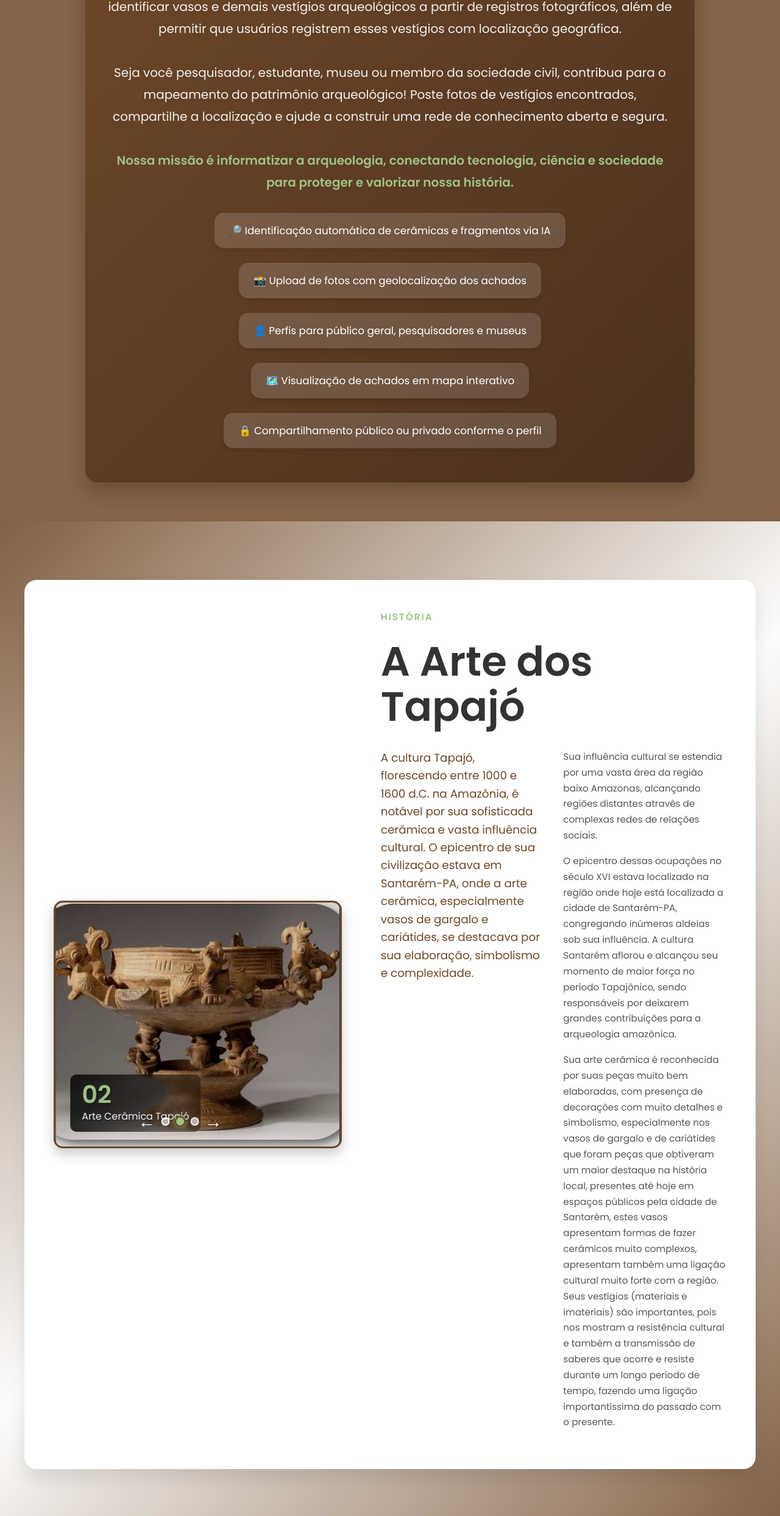
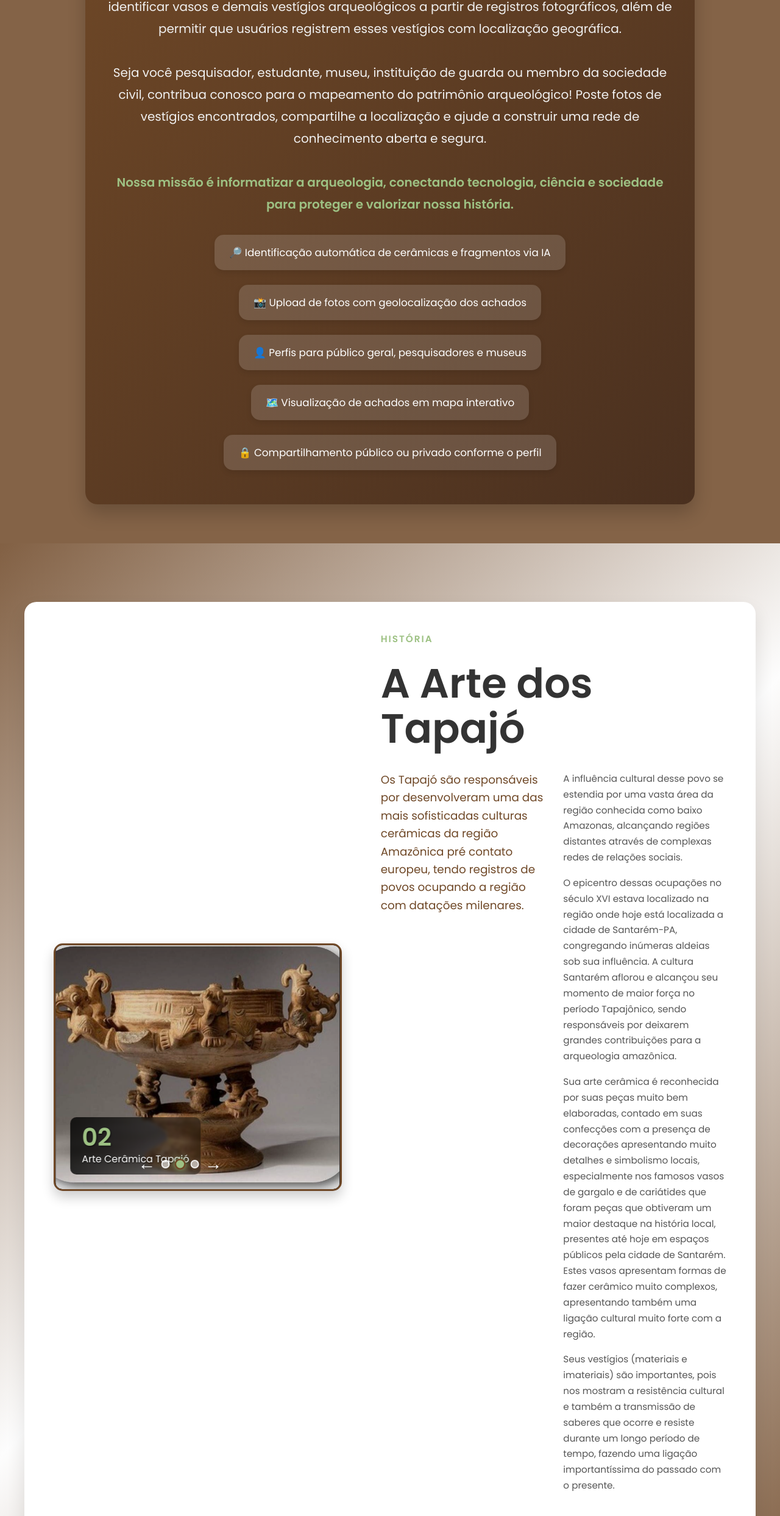
Before and after one commit to mvsiqueiraa/ArqueoTech, a website: page frontend/src/pages/index.html in a window 1280 px wide. Shown: the part 314-2800 px from the top of the page at 61% size. Drawn offline with Linux system fonts and the light colour scheme.

Commit message:
feat: Atualização da navbar e refatoracao das paginas AddArtifact e Index

```diff
--- a/frontend/src/pages/index.html
+++ b/frontend/src/pages/index.html
@@ -33,8 +33,8 @@ Objective: Create the main page of the application
     <div class="about-container">
         <h1 class="about-title">ArqueoTech: Uma Conexão de Saberes</h1>
         <p class="about-desc">
-            O <strong>ArqueoTech</strong> é uma plataforma colaborativa que utiliza inteligência artificial para identificar vasos e demais vestígios arqueológicos a partir de registros fotográficos, além de permitir que usuários registrem esses vestígios com localização geográfica.<br><br>
-            Seja você pesquisador, estudante, museu ou membro da sociedade civil, contribua para o mapeamento do patrimônio arqueológico! Poste fotos de vestígios encontrados, compartilhe a localização e ajude a construir uma rede de conhecimento aberta e segura.<br><br>
+            O <strong>ArqueoTech</strong> tratasse de uma plataforma colaborativa que utiliza inteligência artificial para identificar vasos e demais vestígios arqueológicos a partir de registros fotográficos, além de permitir que usuários registrem esses vestígios com localização geográfica.<br><br>
+            Seja você pesquisador, estudante, museu, instituição de guarda ou membro da sociedade civil, contribua conosco para o mapeamento do patrimônio arqueológico! Poste fotos de vestígios encontrados, compartilhe a localização e ajude a construir uma rede de conhecimento aberta e segura.<br><br>
             <span class="about-highlight">Nossa missão é informatizar a arqueologia, conectando tecnologia, ciência e sociedade para proteger e valorizar nossa história.</span>
         </p>
         <ul class="about-features">
@@ -87,11 +87,12 @@ Objective: Create the main page of the application
             <span class="section-tag">História</span>
             <h2 class="title-large">A Arte dos<br>Tapajó</h2>
             <div class="text-columns">
-                <p class="text-highlight">A cultura Tapajó, florescendo entre 1000 e 1600 d.C. na Amazônia, é notável por sua sofisticada cerâmica e vasta influência cultural. O epicentro de sua civilização estava em Santarém-PA, onde a arte cerâmica, especialmente vasos de gargalo e cariátides, se destacava por sua elaboração, simbolismo e complexidade.</p>
+                <p class="text-highlight">Os Tapajó são responsáveis por desenvolveram uma das mais sofisticadas culturas cerâmicas da região Amazônica pré contato europeu, tendo registros de povos ocupando a região com datações milenares.</p>
                 <div class="text-content">
-                    <p>Sua influência cultural se estendia por uma vasta área da região baixo Amazonas, alcançando regiões distantes através de complexas redes de relações sociais.</p>
+                    <p>A influência cultural desse povo se estendia por uma vasta área da região conhecida como baixo Amazonas, alcançando regiões distantes através de complexas redes de relações sociais.</p>
                     <p>O epicentro dessas ocupações no século XVI estava localizado na região onde hoje está localizada a cidade de Santarém-PA, congregando inúmeras aldeias sob sua influência. A cultura Santarém aflorou e alcançou seu momento de maior força no período Tapajônico, sendo responsáveis por deixarem grandes contribuições para a arqueologia amazônica.</p>
-                    <p>Sua arte cerâmica é reconhecida por suas peças muito bem elaboradas, com presença de decorações com muito detalhes e simbolismo, especialmente nos vasos de gargalo e de cariátides que foram peças que obtiveram um maior destaque na história local, presentes até hoje em espaços públicos pela cidade de Santarém, estes vasos apresentam formas de fazer cerâmicos muito complexos, apresentam também uma ligação cultural muito forte com a região. Seus vestígios (materiais e imateriais) são importantes, pois nos mostram a resistência cultural e também a transmissão de saberes que ocorre e resiste durante um longo período de tempo, fazendo uma ligação importantíssima do passado com o presente.</p>
+                    <p>Sua arte cerâmica é reconhecida por suas peças muito bem elaboradas, contado em suas confecções com a presença de decorações apresentando muito detalhes e simbolismo locais, especialmente nos famosos vasos de gargalo e de cariátides que foram peças que obtiveram um maior destaque na história local, presentes até hoje em espaços públicos pela cidade de Santarém. Estes vasos apresentam formas de fazer cerâmico muito complexos, apresentando também uma ligação cultural muito forte com a região.</p>
+                    <p>Seus vestígios (materiais e imateriais) são importantes, pois nos mostram a resistência cultural e também a transmissão de saberes que ocorre e resiste durante um longo período de tempo, fazendo uma ligação importantíssima do passado com o presente.</p>
                 </div>
             </div>
         </div>
```
Also changed, not shown: frontend/src/pages/AddArtifact.html (+1 -1 lines).
